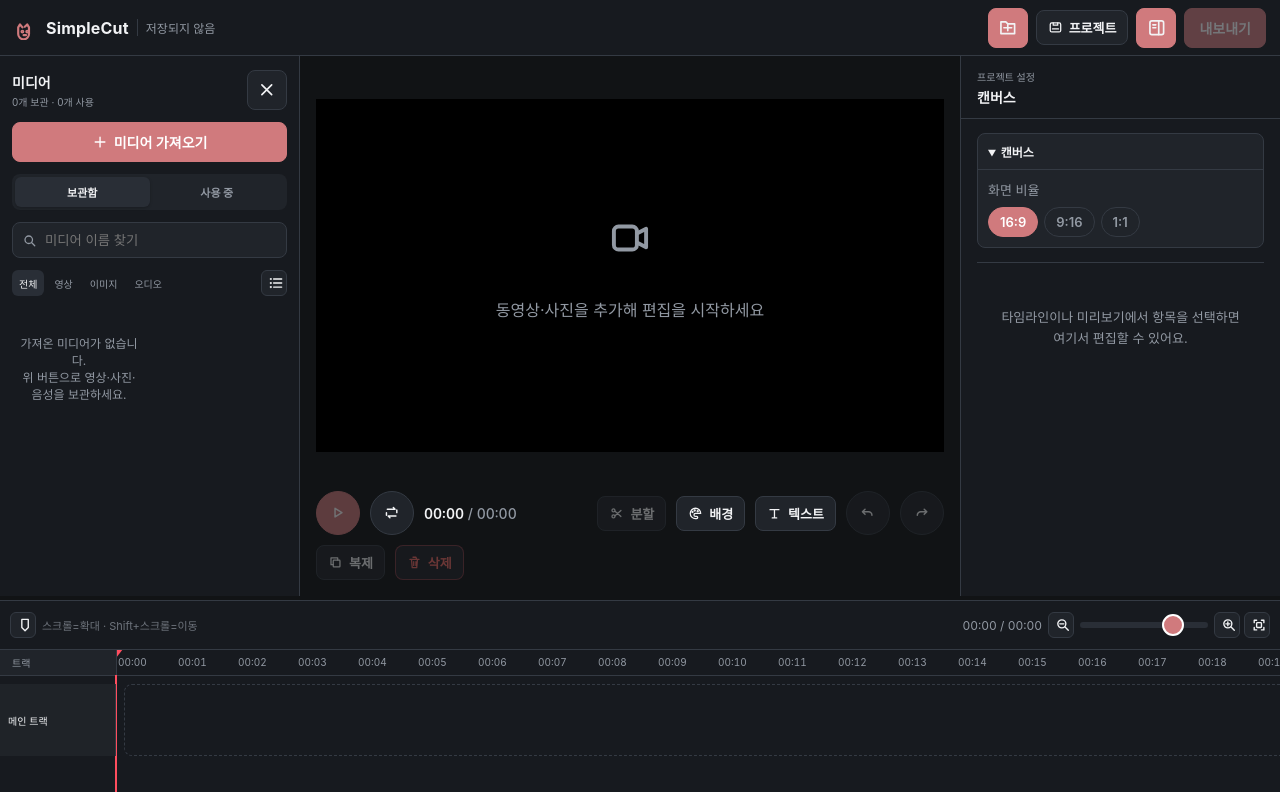
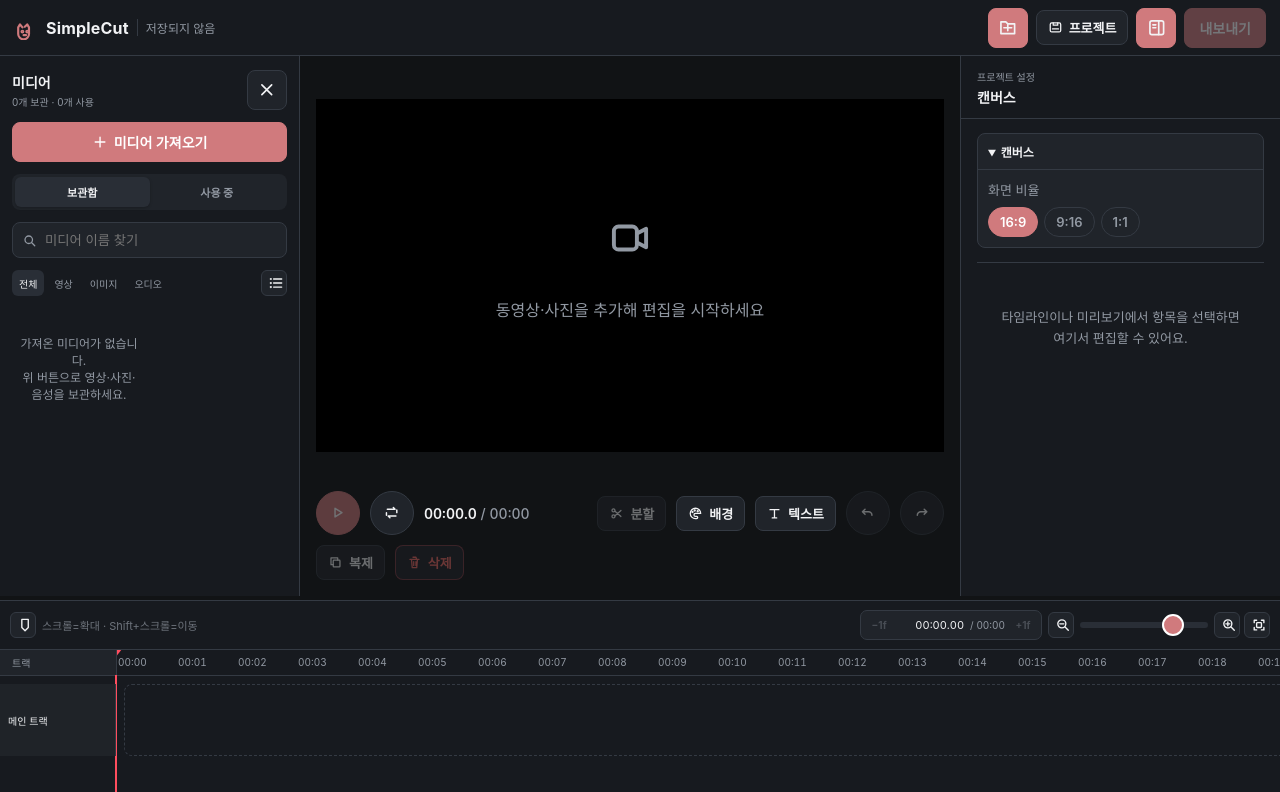
Before and after one commit to juyeonjuyeonjuyeon/simple-videocut, a React (Vite) app: page / in a window 1280 px wide. Shown: the top 792 px of the page. Built offline with nearby package versions, Linux system fonts and the light colour scheme.

Commit message:
Make timeline playhead precise and easier to control

```diff
--- a/src/App.tsx
+++ b/src/App.tsx
@@ -6,7 +6,7 @@ import Inspector from './components/Inspector'
 import ExportDialog from './components/ExportDialog'
 import ProjectDialog from './components/ProjectDialog'
 import ProjectHome from './components/ProjectHome'
-import { projectDuration, formatTime } from './utils/time'
+import { projectDuration, formatTime, formatTimeFine } from './utils/time'
 import { saveProject, loadProject, listProjects, deleteProject, autosaveMeta, AUTOSAVE_KEY } from './utils/project'
 import type { ProjectMeta } from './utils/project'
 import { AUDIO_ACCEPT, isAudioFile, isImageFile, isVideoFile } from './utils/media'
@@ -408,7 +408,7 @@ export default function App() {
               <Icon name="repeat" />
             </button>
             <div className="transport__time">
-              {formatTime(playhead)} <span>/ {formatTime(total)}</span>
+              {formatTimeFine(playhead)} <span>/ {formatTime(total)}</span>
             </div>
             <div className="transport__spacer" />
             <button className="btn btn--sm" onClick={splitAtPlayhead} disabled={!hasClips} title="단축키: S"><Icon name="split" />분할</button>
--- a/src/components/Timeline.tsx
+++ b/src/components/Timeline.tsx
@@ -9,6 +9,8 @@ import {
   packLanes,
   formatTime,
   formatTimeFine,
+  formatClock,
+  parseClock,
   totalDuration,
   exactDurationPatch,
 } from '../utils/time'
@@ -80,6 +82,8 @@ export default function Timeline() {
   const [trackW, setTrackW] = useState(0)
   const [pxPerSec, setPxPerSec] = useState(DEFAULT_PX_PER_SEC)
   const [fitMode, setFitMode] = useState(false)
+  const [scrubbing, setScrubbing] = useState(false)
+  const [timeDraft, setTimeDraft] = useState<string | null>(null)
   const fittedRef = useRef(false)
   const [dragId, setDragId] = useState<string | null>(null)
   const [dragLeft, setDragLeft] = useState(0)
@@ -331,9 +335,51 @@ export default function Timeline() {
   }
 
   const onRulerDown = (e: React.PointerEvent) => {
+    if (e.button !== 0) return
+    e.preventDefault()
     setPlaying(false)
+    setScrubbing(true)
     scrub(e.clientX)
-    startDrag((ev) => scrub(ev.clientX))
+    startDrag((ev) => scrub(ev.clientX), () => setScrubbing(false))
+  }
+
+  const onPlayheadDown = (e: React.PointerEvent) => {
+    if (e.button !== 0) return
+    e.preventDefault()
+    e.stopPropagation()
+    setPlaying(false)
+    setScrubbing(true)
+    const startX = e.clientX
+    const startTime = useEditor.getState().playhead
+    document.body.style.cursor = 'ew-resize'
+    startDrag((event) => {
+      const next = startTime + (event.clientX - startX) / pxPerSec
+      setPlayhead(Math.max(0, Math.min(total, next)))
+    }, () => {
+      document.body.style.cursor = ''
+      setScrubbing(false)
+    })
+  }
+
+  const onTimelineBackgroundDown = (e: React.PointerEvent) => {
+    if (e.target !== e.currentTarget) return
+    select(null)
+    onRulerDown(e)
+  }
+
+  const stepPlayhead = (delta: number) => {
+    setPlaying(false)
+    setPlayhead(Math.max(0, Math.min(total, playhead + delta)))
+  }
+
+  const commitTimeDraft = () => {
+    if (timeDraft == null) return
+    const parsed = parseClock(timeDraft)
+    if (Number.isFinite(parsed)) {
+      setPlaying(false)
+      setPlayhead(Math.max(0, Math.min(total, parsed)))
+    }
+    setTimeDraft(null)
   }
 
   const onMarkerDown = (e: React.PointerEvent, id: string) => {
@@ -684,7 +730,17 @@ export default function Timeline() {
         {selectedItems.some((item) => Boolean(groupFor(item))) && <button className="btn btn--sm" onClick={ungroupSelected}>그룹 해제</button>}
         <span className="timeline__hint">스크롤=확대 · Shift+스크롤=이동</span>
         <div className="timeline__bar-spacer" />
-        <span className="timeline__total">{formatTime(playhead)} / {formatTime(total)}</span>
+        <div className="timeline__seek-control" aria-label="재생 헤드 위치">
+          <button type="button" onClick={() => stepPlayhead(-1 / 30)} disabled={playhead <= 0} aria-label="이전 프레임" title="이전 프레임">−1f</button>
+          <input value={timeDraft ?? formatClock(playhead)} aria-label="재생 헤드 시간" spellCheck={false}
+            onChange={(event) => setTimeDraft(event.target.value)} onFocus={(event) => event.currentTarget.select()}
+            onBlur={commitTimeDraft} onKeyDown={(event) => {
+              if (event.key === 'Enter') event.currentTarget.blur()
+              else if (event.key === 'Escape') setTimeDraft(null)
+            }} />
+          <span>/ {formatTime(total)}</span>
+          <button type="button" onClick={() => stepPlayhead(1 / 30)} disabled={playhead >= total} aria-label="다음 프레임" title="다음 프레임">+1f</button>
+        </div>
         <div className="timeline__zoom-control" aria-label="타임라인 확대 및 축소">
           <button className="iconbtn iconbtn--xs" onClick={() => zoomBy(1 / 1.35)} disabled={atMin} title="축소"><Icon name="zoomOut" /></button>
           <input type="range" min={0} max={1000} step={1} value={zoomValue} onChange={(event) => setZoomValue(Number(event.target.value))} aria-label="타임라인 확대 비율" />
@@ -727,7 +783,7 @@ export default function Timeline() {
               if (!o) return null
               return (
                 <div key={`visual:${ref.type}:${ref.id}`} className="timeline__lane timeline__lane--visual timeline__lane--overlay" style={{ height: OV_LANE_H }}
-                  onPointerDown={(event) => event.target === event.currentTarget && select(null)}>
+                  onPointerDown={onTimelineBackgroundDown}>
                   {trackHeader(o.name, ref, { hidden: o.hidden, locked: o.locked })}
                   {freeChip('overlay', o.id, o.start, overlayLength(o), 0, OV_LANE_H, o.color,
                     `${o.kind === 'image' ? '이미지' : '영상'} · ${o.name}${o.repeat > 1 ? ` · 반복 ${o.repeat}회` : ''}${o.kind === 'video' && o.muted ? ' · 음소거' : ''}`,
@@ -741,7 +797,7 @@ export default function Timeline() {
             if (!t) return null
             return (
               <div key={`visual:${ref.type}:${ref.id}`} className="timeline__lane timeline__lane--visual timeline__lane--text" style={{ height: OV_LANE_H }}
-                onPointerDown={(event) => event.target === event.currentTarget && select(null)}>
+                onPointerDown={onTimelineBackgroundDown}>
                 {trackHeader(t.text || '텍스트', ref, { hidden: t.hidden, locked: t.locked })}
                 {freeChip('text', t.id, t.start, t.end - t.start, 0, OV_LANE_H, '#3a4250',
                   `텍스트 · ${t.text}`,
@@ -755,7 +811,7 @@ export default function Timeline() {
           {/* Main video track */}
           <div
             className={`timeline__track${dragId ? ' timeline__track--reordering' : ''}`}
-            onPointerDown={(e) => e.target === e.currentTarget && select(null)}
+            onPointerDown={onTimelineBackgroundDown}
           >
             {trackHeader('메인 트랙')}
             {clips.length === 0 && <div className="timeline__placeholder">＋ 동영상·사진을 추가하세요</div>}
@@ -822,7 +878,7 @@ export default function Timeline() {
             <div
               className="timeline__lane timeline__lane--audio"
               style={{ height: nAudioLanes * AUD_LANE_H }}
-              onPointerDown={(e) => e.target === e.currentTarget && select(null)}
+              onPointerDown={onTimelineBackgroundDown}
             >
               {trackHeader('오디오')}
               {audios.map((a, i) =>
@@ -839,7 +895,7 @@ export default function Timeline() {
             <div
               className="timeline__lane timeline__lane--bg"
               style={{ height: nBgLanes * AUD_LANE_H }}
-              onPointerDown={(e) => e.target === e.currentTarget && select(null)}
+              onPointerDown={onTimelineBackgroundDown}
             >
               {trackHeader('배경')}
               {backgrounds.map((b, i) =>
@@ -852,7 +908,15 @@ export default function Timeline() {
             </div>
           )}
 
-          <div className="timeline__playhead" style={{ left: timelineX(playhead) }} onPointerDown={onRulerDown} title={`${formatTimeFine(playhead)} · 끌어서 이동`}>
+          <div className={`timeline__playhead${scrubbing ? ' timeline__playhead--dragging' : ''}`} style={{ left: timelineX(playhead) }}
+            onPointerDown={onPlayheadDown} onKeyDown={(event) => {
+              if (event.key === 'ArrowLeft') { event.preventDefault(); stepPlayhead(event.shiftKey ? -1 : -1 / 30) }
+              else if (event.key === 'ArrowRight') { event.preventDefault(); stepPlayhead(event.shiftKey ? 1 : 1 / 30) }
+              else if (event.key === 'Home') { event.preventDefault(); setPlayhead(0) }
+              else if (event.key === 'End') { event.preventDefault(); setPlayhead(total) }
+            }}
+            role="slider" tabIndex={0} aria-label="타임라인 재생 헤드" aria-valuemin={0} aria-valuemax={total} aria-valuenow={playhead} aria-valuetext={formatClock(playhead)}
+            title={`${formatTimeFine(playhead)} · 넓은 영역을 끌어서 이동`}>
             <span className="timeline__playhead-time">{formatTimeFine(playhead)}</span>
             <span className="timeline__playhead-grab" />
           </div>
--- a/src/styles.css
+++ b/src/styles.css
@@ -1145,6 +1145,13 @@ input[type='range']:disabled { opacity: 0.4; }
   color: var(--text-dim);
   font-variant-numeric: tabular-nums;
 }
+.timeline__seek-control { display: flex; align-items: center; gap: 3px; padding: 2px 3px; border: 1px solid var(--line); border-radius: 7px; background: var(--bg-2); }
+.timeline__seek-control button { min-width: 30px; min-height: 24px; padding: 2px 4px; color: var(--text-dim); border: 0; border-radius: 5px; background: transparent; font-size: 10px; font-weight: 700; cursor: pointer; }
+.timeline__seek-control button:hover:not(:disabled) { color: var(--text); background: var(--bg-3); }
+.timeline__seek-control button:disabled { opacity: .35; cursor: default; }
+.timeline__seek-control input { width: 70px; min-width: 0; padding: 2px 3px; color: var(--text); border: 0; border-radius: 4px; outline: 0; background: transparent; font-size: 11px; font-variant-numeric: tabular-nums; text-align: right; }
+.timeline__seek-control input:focus { background: var(--bg-1); box-shadow: inset 0 0 0 1px var(--accent); }
+.timeline__seek-control span { color: var(--text-dim); font-size: 10px; white-space: nowrap; font-variant-numeric: tabular-nums; }
 .timeline__hint { font-size: 11px; color: var(--text-dim); opacity: 0.7; }
 @media (max-width: 680px) {
   .timeline__hint { display: none; }
@@ -1336,6 +1343,7 @@ input[type='range']:disabled { opacity: 0.4; }
   border: 1px dashed var(--line);
   border-radius: 8px;
   margin: 0 8px 0 124px;
+  pointer-events: none;
 }
 
 .clip {
@@ -1481,8 +1489,8 @@ input[type='range']:disabled { opacity: 0.4; }
   position: absolute;
   top: 0;
   bottom: 8px;
-  width: 24px;
-  margin-left: -12px;
+  width: 36px;
+  margin-left: -18px;
   cursor: ew-resize;
   pointer-events: auto;
   touch-action: none;
@@ -1493,11 +1501,13 @@ input[type='range']:disabled { opacity: 0.4; }
   position: absolute;
   top: 0;
   bottom: 0;
-  left: 11px;
+  left: 17px;
   width: 2px;
   background: #ff4d5e;
   pointer-events: none;
 }
+.timeline__playhead:focus-visible { outline: none; }
+.timeline__playhead:focus-visible .timeline__playhead-grab::after { content: ''; position: absolute; inset: -2px 5px 11px; border: 2px solid #fff; border-radius: 5px; }
 
 .timeline-waveform {
   position: absolute;
@@ -1709,8 +1719,8 @@ input[type='range']:disabled { opacity: 0.4; }
 .timeline__playhead-grab {
   position: absolute;
   top: -3px;
-  left: -2px;
-  width: 28px;
+  left: -1px;
+  width: 38px;
   height: 26px;
   cursor: ew-resize;
   pointer-events: none;
@@ -1720,7 +1730,7 @@ input[type='range']:disabled { opacity: 0.4; }
   content: '';
   position: absolute;
   top: 2px;
-  left: 7px;
+  left: 11px;
   border-left: 7px solid transparent;
   border-right: 7px solid transparent;
   border-top: 9px solid #ff4d5e;
@@ -1728,7 +1738,7 @@ input[type='range']:disabled { opacity: 0.4; }
 .timeline__playhead-time {
   position: absolute;
   top: 4px;
-  left: 16px;
+  left: 23px;
   padding: 2px 5px;
   border-radius: 5px;
   color: #fff;
@@ -1743,7 +1753,9 @@ input[type='range']:disabled { opacity: 0.4; }
   pointer-events: none;
 }
 .timeline__playhead:hover .timeline__playhead-time,
-.timeline__playhead:active .timeline__playhead-time { opacity: 1; transform: translateY(0); }
+.timeline__playhead:active .timeline__playhead-time,
+.timeline__playhead--dragging .timeline__playhead-time,
+.timeline__playhead:focus-visible .timeline__playhead-time { opacity: 1; transform: translateY(0); }
 
 /* ---------- Modal ---------- */
 .modal {
@@ -1863,6 +1875,11 @@ input[type='range']:disabled { opacity: 0.4; }
   .transport > button { flex: 0 0 auto; min-height: 44px; }
   .transport__time { flex: 0 0 auto; }
   .timeline__bar button, .timeline__bar .iconbtn { min-width: 40px; min-height: 40px; }
+  .timeline__bar { overflow-x: auto; overflow-y: hidden; scrollbar-width: none; }
+  .timeline__bar::-webkit-scrollbar { display: none; }
+  .timeline__bar > * { flex: 0 0 auto; }
+  .timeline__bar-spacer { display: none; }
+  .timeline__seek-control input { width: 66px; min-height: 36px; }
   .step { width: 44px; height: 40px; }
   .num--step, .num--time { height: 40px; }
   .inspector { padding-bottom: calc(16px + env(safe-area-inset-bottom)); }
```
Also changed, not shown: 1 other file (tests, documents, lock files or other folders).
